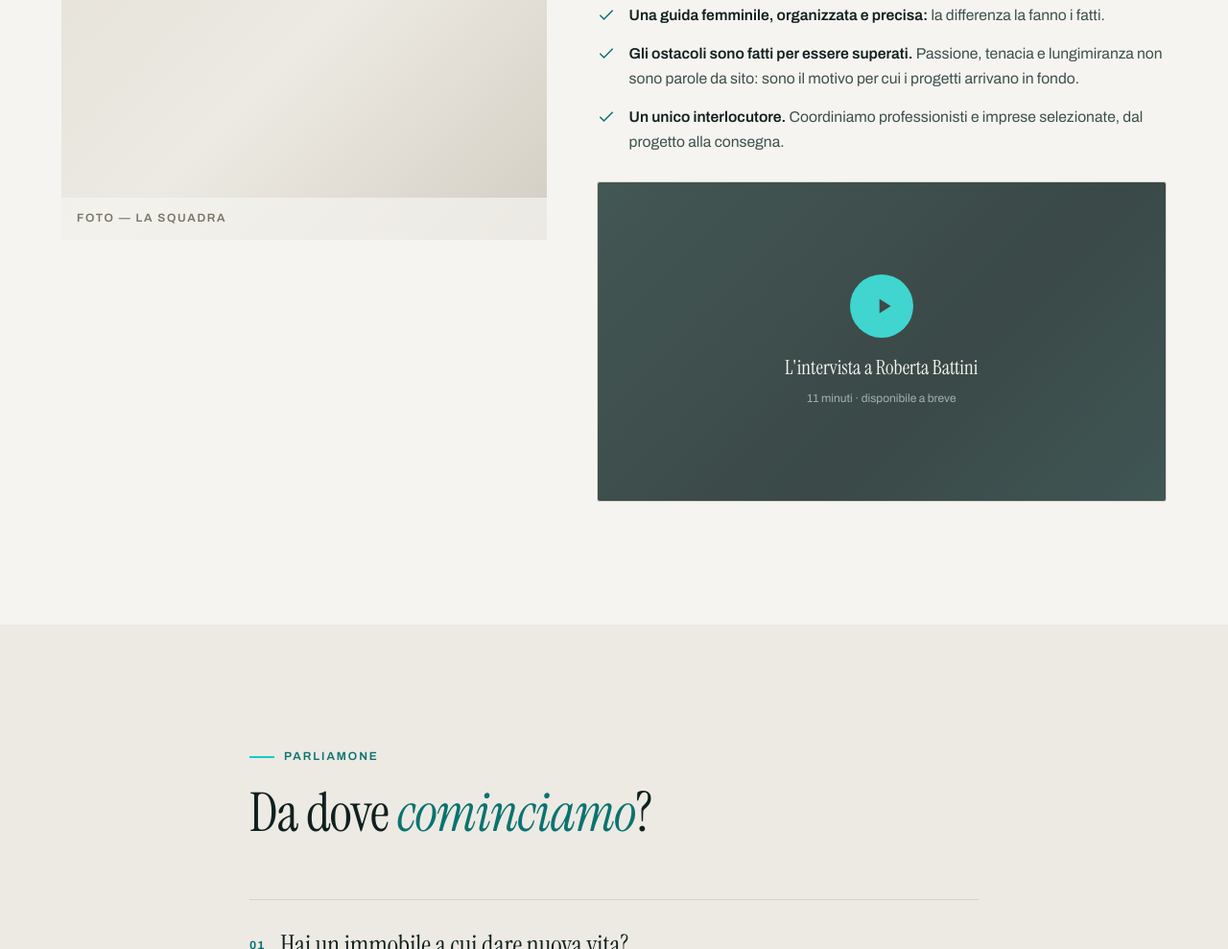
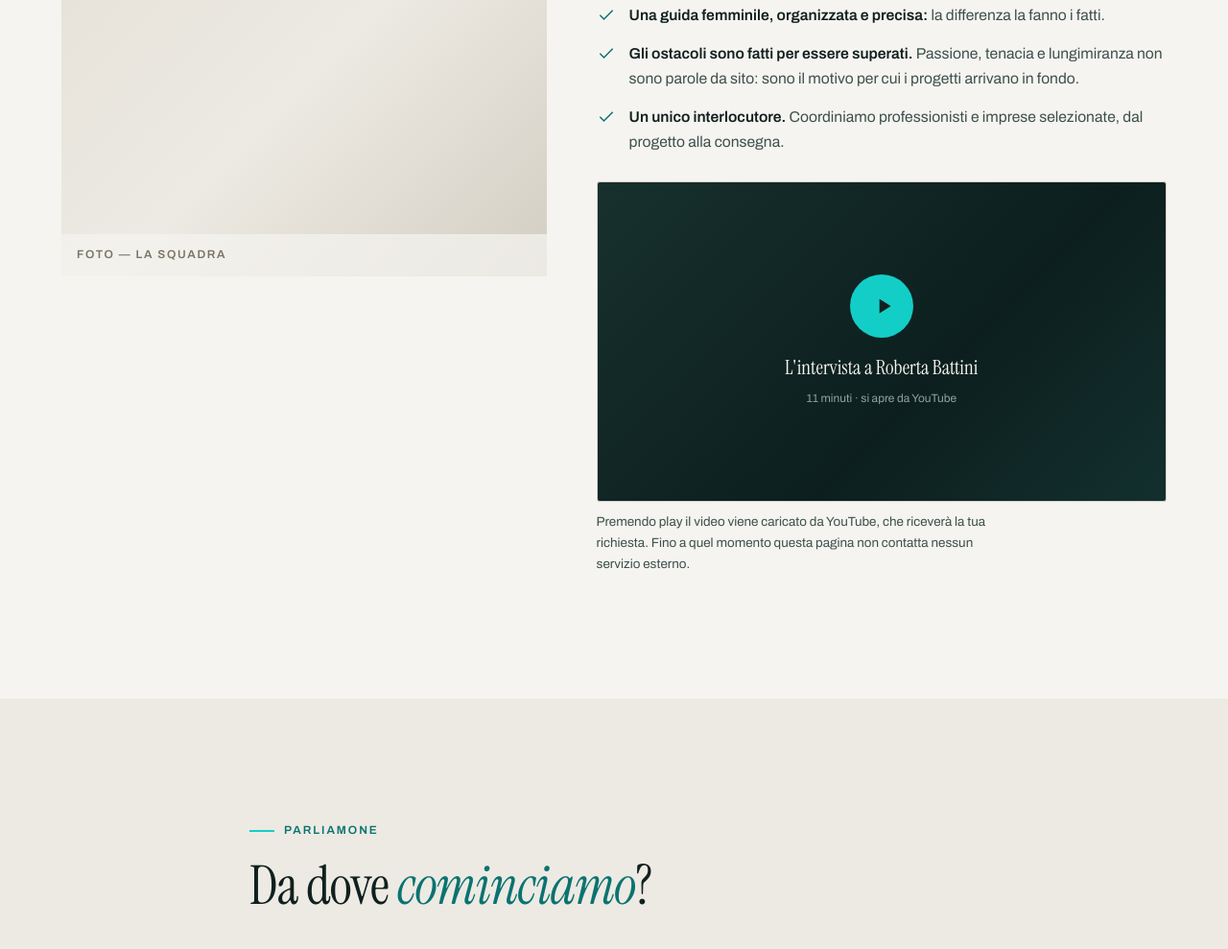
Before and after one commit to infinitycontract/website, a plain HTML site: page index.html in a window 1280 px wide. Shown: the part 10157-11146 px from the top of the page at 96% size. Drawn offline with Linux system fonts and the light colour scheme.

Commit message:
Intervista incorporata da YouTube, caricata solo al click
Video: "Roberta Battini - Infinity Contract Srl | Storytime - Evoluzione
Radio", pubblico sul canale Storytimeofficial.

L'iframe nasce soltanto quando si preme play: prima di allora la pagina non
contatta YouTube nemmeno per la miniatura, e per questo il riquadro è un fondo
pieno invece dell'anteprima del video. Dominio youtube-nocookie.com e rel=0,
per non suggerire video di altri a fine riproduzione.

Sotto il riquadro c'è l'avviso che il click carica il video da YouTube. Non è
decorazione: è quello che rende il consenso informato, ed è il motivo per cui
un banner cookie continua a non essere dovuto.

Verificato misurando le richieste di rete: zero chiamate esterne prima del
click, youtube-nocookie.com solo dopo.

Co-Authored-By: Claude Opus 5 <noreply@anthropic.com>

```diff
--- a/index.html
+++ b/index.html
@@ -607,23 +607,27 @@
       <!-- Il video parte solo al click: con preload="none" il browser non
            scarica un byte finché non si preme play. Vale anche per la variante
            incorporata — vedi data-embed qui sotto. -->
-      <!-- [DA COMPILARE] l'indirizzo del video. Il file (75 MB, 10:53) non sta
-           nel repo per scelta: va caricato su YouTube o Vimeo come «non in
-           elenco». Poi basta rimettere il <button> al posto del <div> e
-           incollare l'indirizzo in data-embed, per esempio
-           data-embed="https://www.youtube-nocookie.com/embed/XXXXXXXX?autoplay=1"
-           Lo script lo crea solo al click, quindi al primo caricamento non
-           viene contattato nessun terzo. -->
+      <!-- L'iframe nasce SOLO al click: al primo caricamento la pagina non
+           contatta YouTube, e nemmeno per la miniatura — per questo il riquadro
+           è un fondo pieno e non l'anteprima del video.
+           Dominio youtube-nocookie.com, rel=0 per non suggerire video altrui a
+           fine riproduzione. -->
       <figure class="video" id="intervista">
-        <div class="video-avvia video-attesa">
+        <button class="video-avvia" type="button"
+                data-embed="https://www.youtube-nocookie.com/embed/48U_b742aBA?autoplay=1&amp;rel=0"
+                aria-describedby="video-nota"
+                aria-label="Riproduci l'intervista a Roberta Battini, 11 minuti, caricata da YouTube">
           <span class="play" aria-hidden="true">
             <svg width="26" height="26" viewBox="0 0 24 24" fill="currentColor"><path d="M8 5v14l11-7Z"/></svg>
           </span>
           <span class="video-testo">
             <b>L'intervista a Roberta Battini</b>
-            <small>11 minuti · disponibile a breve</small>
+            <small>11 minuti · si apre da YouTube</small>
           </span>
-        </div>
+        </button>
+        <figcaption class="video-nota" id="video-nota">Premendo play il video viene
+          caricato da YouTube, che riceverà la tua richiesta. Fino a quel momento questa
+          pagina non contatta nessun servizio esterno.</figcaption>
       </figure>
     </div>
   </div>
--- a/stile.css
+++ b/stile.css
@@ -645,11 +645,10 @@ footer a:hover{color:var(--turq)}
   padding:24px;text-align:center;transition:border-color .3s;
 }
 .video-avvia:hover{border-color:var(--turq)}
-/* Finché manca l'indirizzo del video il riquadro non è cliccabile: meglio un
-   pannello che dice «a breve» di un pulsante che non fa niente. */
-.video-attesa{cursor:default;opacity:.8}
-.video-attesa:hover{border-color:var(--line)}
-.video-attesa .play{background:#2A4442;color:#8FA2A0}
+/* Avviso prima del click: è quello che rende il consenso informato, quindi
+   deve stare lì sotto in chiaro, non nascosto in una pagina legale. */
+.video-nota{font-size:.84rem;color:var(--ink-2);margin-top:10px;max-width:56ch}
+.sec-dark .video-nota{color:#8FA2A0}
 .video-avvia .play{
   width:66px;height:66px;border-radius:50%;background:var(--turq);color:var(--ink);
   display:grid;place-items:center;padding-left:4px;
```
